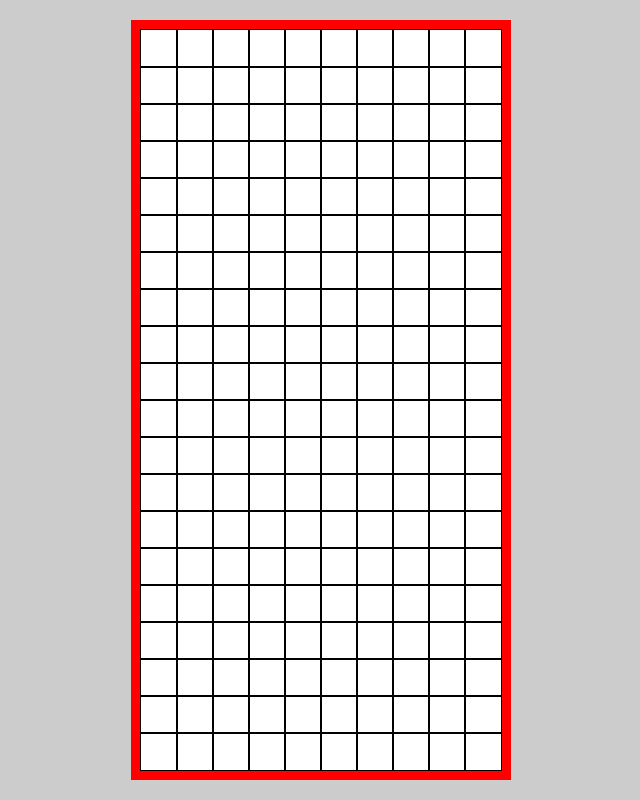
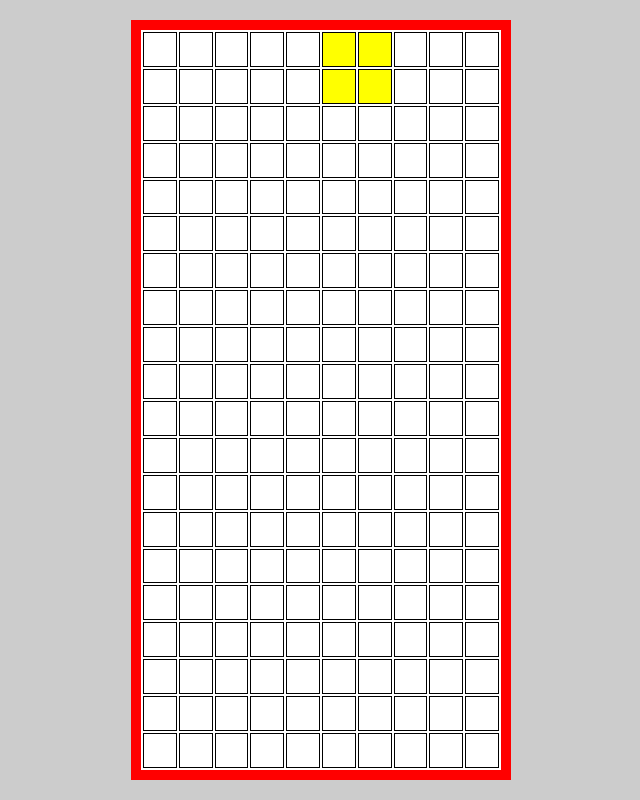
Before and after one commit to davidblane667/tetris, a Vue app: page / in a window 1280 px wide. Shown: the whole page, without its empty margins (319-959 px from the left). Built offline with nearby package versions, Linux system fonts and the light colour scheme.

Commit message:
getRandomFigures added pain static figure added

```diff
--- a/src/components/Cup/Cup.vue
+++ b/src/components/Cup/Cup.vue
@@ -9,16 +9,24 @@ import { Ceil } from "@/types";
 import CupView from "@/components/Cup/components/CupView";
 
 export default defineComponent({
+  /*
+  1. () Сделать отрисовку остальных фигур.
+  2. () Подумать над тем, как можно улучшить отрисовку, чтоб убрать портянку
+  3. () Добавить генерацию цветов.
+  4. () В функцию setNewFigure добавить сгенеренный цвет
+   */
   name: "Cup",
   components: { CupView },
   setup() {
     const cupData = ref<Ceil[][]>([]);
+    const currentRowIndex = ref(0);
+    const currentCeilIndex = ref(Math.floor(config.columnCount / 2));
 
     const getData = () => {
       const row = [];
       for (let i = 0; i < config.rowCount; i++) {
         const ceil = [];
-        for (let j = 0; j < config.ceilCount; j++) {
+        for (let j = 0; j < config.columnCount; j++) {
           ceil.push({ color: null });
         }
         row.push(ceil);
@@ -26,6 +34,33 @@ export default defineComponent({
       cupData.value = row;
     };
     getData();
+
+    const getRandomFigure = () => {
+      const enumValues = Object.values(config.figures);
+      const randomIndex = Math.floor(Math.random() * enumValues.length);
+      return enumValues[randomIndex];
+    };
+    getRandomFigure();
+
+    const setNewFigure = (figure: string) => {
+      switch (figure) {
+        case config.figures.O: {
+          cupData.value[currentRowIndex.value][currentCeilIndex.value].color =
+            "yellow";
+          cupData.value[currentRowIndex.value][
+            currentCeilIndex.value + 1
+          ].color = "yellow";
+          cupData.value[currentRowIndex.value + 1][
+            currentCeilIndex.value + 1
+          ].color = "yellow";
+          cupData.value[currentRowIndex.value + 1][
+            currentCeilIndex.value
+          ].color = "yellow";
+          break;
+        }
+      }
+    };
+    setNewFigure(config.figures.O);
 
     return {
       cupData,
--- a/src/components/Cup/components/CeilItem/CeilItem.vue
+++ b/src/components/Cup/components/CeilItem/CeilItem.vue
@@ -1,5 +1,5 @@
 <template>
-  <div class="ceil-item"></div>
+  <div class="ceil-item" :style="{ 'background-color': ceilData.color }"></div>
 </template>
 
 <script lang="ts">
@@ -17,8 +17,8 @@ export default defineComponent({
 
 <style lang="scss" scoped>
 .ceil-item {
-  width: calc(100% / 10);
+  width: 100%;
   height: 100%;
-  outline: 1px solid #000;
+  border: 1px solid #000;
 }
 </style>
--- a/src/components/Cup/components/CeilRow/CeilRow.vue
+++ b/src/components/Cup/components/CeilRow/CeilRow.vue
@@ -24,8 +24,9 @@ export default defineComponent({
 
 <style lang="scss" scoped>
 .ceil-row {
-  display: flex;
-  justify-content: space-between;
-  height: calc(100% / 20);
+  display: grid;
+  grid-template-columns: repeat($column-count, 1fr);
+  height: 100%;
+  grid-column-gap: 2px;
 }
 </style>
--- a/src/components/Cup/components/CupView/CupView.vue
+++ b/src/components/Cup/components/CupView/CupView.vue
@@ -1,5 +1,5 @@
 <template>
-  <div class="cup">
+  <div class="cup-view">
     <ceil-row
       v-for="(item, index) of cupData"
       :key="`ceil-row-${index}`"
@@ -23,7 +23,10 @@ export default defineComponent({
 </script>
 
 <style lang="scss" scoped>
-.cup {
+.cup-view {
+  display: grid;
+  grid-row-gap: 2px;
+  padding: 2px;
   border: 10px solid red;
   width: $cup-width;
   height: $cup-height;
--- a/src/config.ts
+++ b/src/config.ts
@@ -1,5 +1,16 @@
+enum FIGURES {
+  O = "O",
+  I = "I",
+  S = "S",
+  Z = "Z",
+  L = "L",
+  J = "J",
+  T = "T",
+}
+
 const config = {
   rowCount: 20,
-  ceilCount: 10,
+  columnCount: 10,
+  figures: FIGURES,
 };
 export default config;
--- a/src/styles/vars.scss
+++ b/src/styles/vars.scss
@@ -1,3 +1,3 @@
-$offset: 4;
+$column-count: 10;
 $cup-height: calc(100vh - 40px);
 $cup-width: calc((100vh - 40px) / 2);
```
